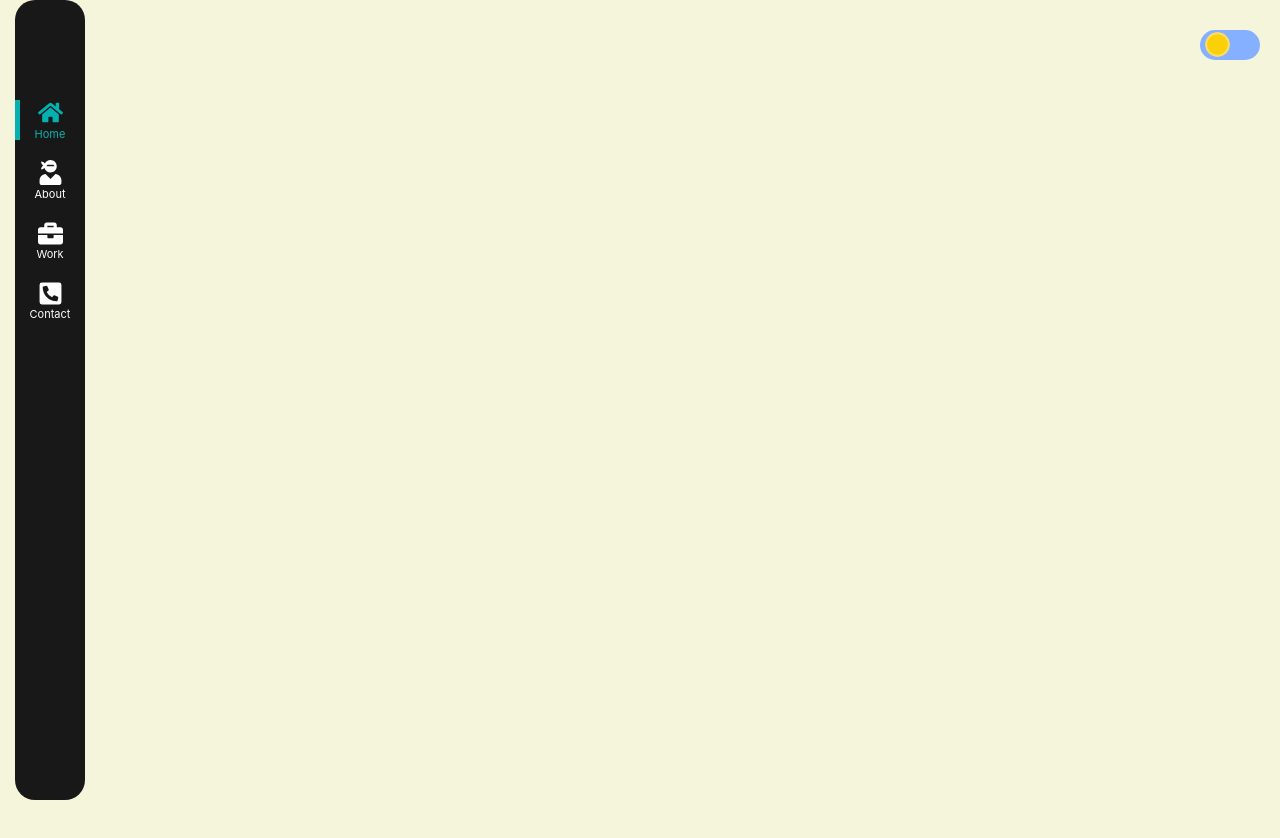
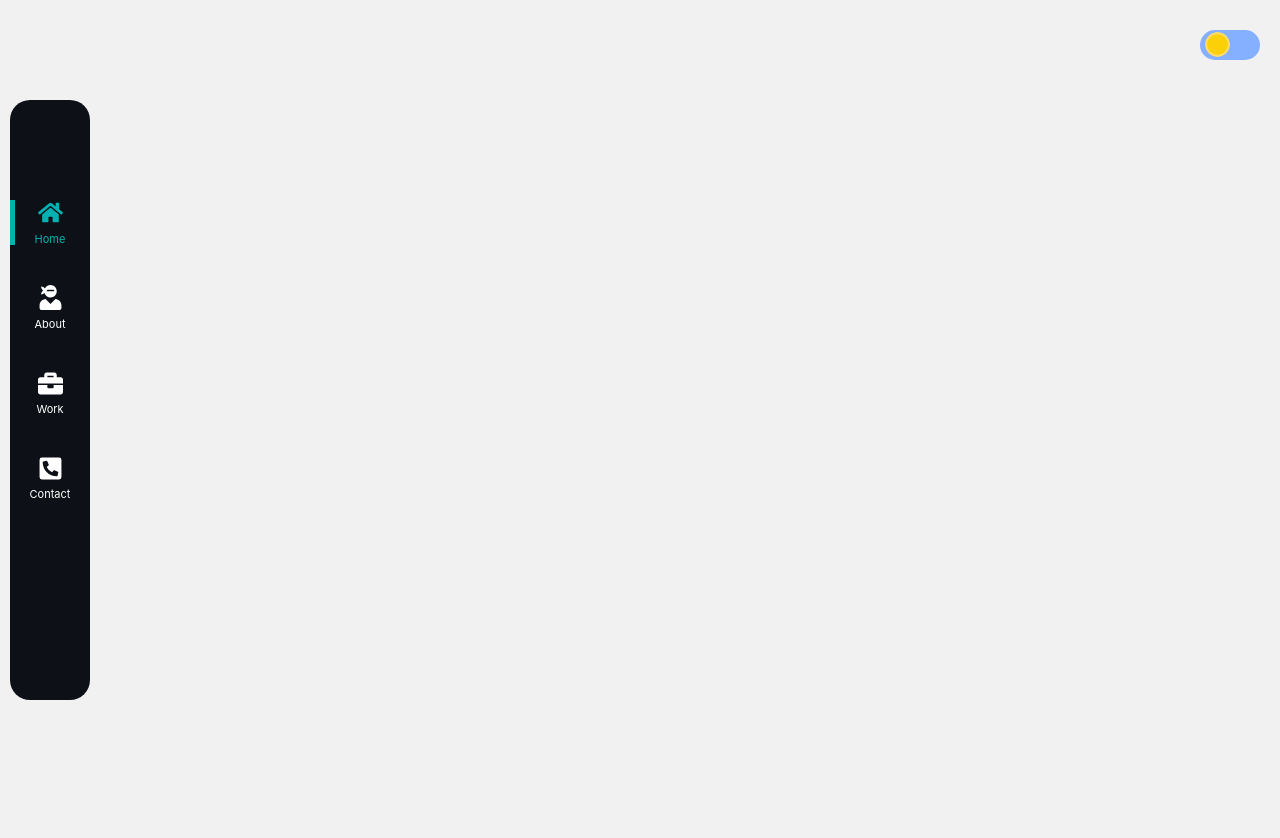
Before and after one commit to Madses/portfolio, a React (Create React App) app: page / in a window 1280 px wide. Shown: the top 838 px of the page. Built offline with nearby package versions, Linux system fonts and the light colour scheme.

Commit message:
color changes for darkmode

```diff
--- a/src/components/Container/Container.js
+++ b/src/components/Container/Container.js
@@ -10,7 +10,6 @@ export default function Container() {
             <S.Container>
                 <Menu />
                 <Header />
-
                 <S.Section id="home"></S.Section>
                 <S.Section id="about"></S.Section>
             </S.Container>
--- a/src/components/Container/Container.styled.js
+++ b/src/components/Container/Container.styled.js
@@ -4,11 +4,10 @@ export const Container = styled.div`
     height: 100vh;
     width: 100%;
     transition: 0.4s;
-    background-color: ${props => props.theme.body};
 `;
 
 export const Section = styled.div`
     width: 100%;
     height: 100vh;
-    background-color: beige;
+    background-color: ${props => props.theme.body};
 `;
--- a/src/components/Menu/Menu.styled.js
+++ b/src/components/Menu/Menu.styled.js
@@ -12,9 +12,9 @@ export const MenuContainer = styled.div`
 `;
 
 export const Menu = styled.div`
-    width: 70px;
-    height: 900px;
-    background: #181818;
+    width: 80px;
+    height: 600px;
+    background: #0d1117;
     border-radius: 20px;
     align-self: center;
     display: flex;
@@ -24,14 +24,13 @@ export const Menu = styled.div`
 `;
 
 export const MenuItem = styled(Link)`
-    width: 70px;
+    width: 80px;
     text-align: center;
     color: white;
     font-size: 1.1rem;
     cursor: pointer;
     position: relative;
-    margin-bottom: 20px;
-
+    margin-bottom: 40px;
     &.active {
         color: #03bbbbf0;
         &::after {
@@ -48,6 +47,7 @@ export const MenuItem = styled(Link)`
 
 export const IconHolder = styled.div`
     text-align: center;
+    padding-bottom: 5px;
     > svg {
         font-size: 2.5rem;
     }
--- a/src/components/Toggle/Toggle.styled.js
+++ b/src/components/Toggle/Toggle.styled.js
@@ -5,7 +5,7 @@ export const Toggle = styled.button`
     height: 30px;
     transition: 0.2s;
     border-radius: 15px;
-    background: ${props => (props.active ? "#131826" : "#85afff")};
+    background: ${props => (props.active ? "#0d1117" : "#85afff")};
     position: relative;
 
     &::after {
--- a/src/menuItems.js
+++ b/src/menuItems.js
@@ -4,6 +4,7 @@ import {
     FaBriefcase,
     FaPhoneSquareAlt,
 } from "react-icons/fa";
+
 export const menuItems = [
     {
         title: "Home",
--- a/src/styles/theme.js
+++ b/src/styles/theme.js
@@ -3,7 +3,7 @@ export const themeSelector = theme => {
 
     const themes = {
         dark: {
-            body: "#121620",
+            body: "#010409",
             text: "#f1f1f1",
         },
 
```
